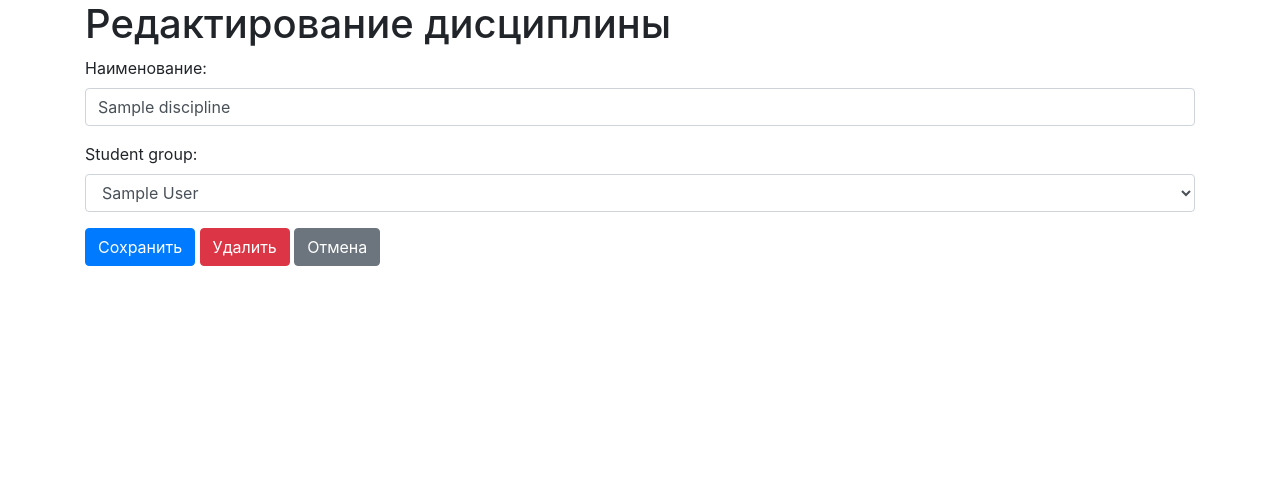
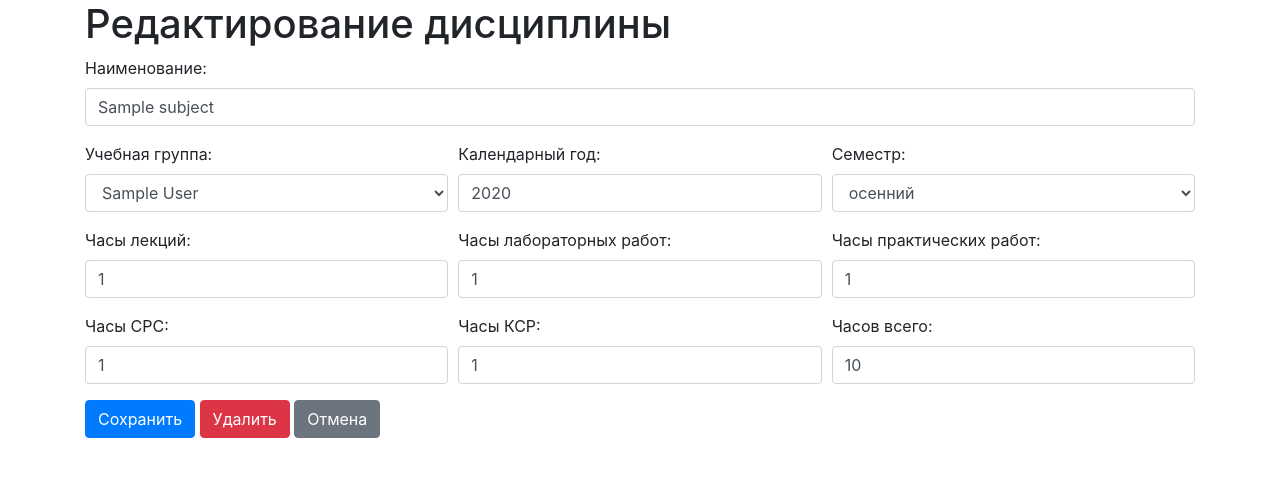
Before and after one commit to Agerdi/diss_project, a Django app: page /subject/update/1/ in a window 1280 px wide. Shown: the part 56-533 px from the top of the page. Run offline with Django 3.2, Linux system fonts and the light colour scheme; tables that the repository leaves empty hold one stand-in row (values such as "Sample post"); some libraries are stand-ins or nearby versions.

Commit message:
Редактирование дисциплины

```diff
--- a/diss/schedule_editor/admin.py
+++ b/diss/schedule_editor/admin.py
@@ -2,7 +2,7 @@ from django.contrib import admin
 
 from schedule_editor import models
 
-admin.site.register(models.Discipline)
+admin.site.register(models.Subject)
 admin.site.register(models.StudentGroup)
 admin.site.register(models.Student)
 admin.site.register(models.Room)
--- a/diss/schedule_editor/forms.py
+++ b/diss/schedule_editor/forms.py
@@ -6,8 +6,12 @@ from schedule_editor import models
 class SubjectForm(forms.ModelForm):
     """ Форма редактирования задачи """
     class Meta:
-        exclude = ['author', 'last_modified']
-        model = models.Discipline
+        fields = [
+            'name', 'student_group', 'year', 'semester',
+            'lecture_hours', 'lab_work_hours', 'practice_hours',
+            'student_work_hours', 'control_hours', 'total_hours'
+        ]
+        model = models.Subject
 
 
 class TeacherForm(forms.ModelForm):
--- a/diss/schedule_editor/models.py
+++ b/diss/schedule_editor/models.py
@@ -1,9 +1,25 @@
 from django.db import models
 
+AUTUMN = 'AUT'
+SPRING = 'SPR'
 
-class Discipline(models.Model):
+SEMESTER = (
+    (AUTUMN, 'осенний'),
+    (SPRING, 'весенний')
+)
+
+
+class Subject(models.Model):
     name = models.CharField('наименование', max_length=100)
-    student_group = models.ForeignKey('StudentGroup', on_delete=models.CASCADE)
+    student_group = models.ForeignKey('StudentGroup', on_delete=models.CASCADE, verbose_name='учебная группа')
+    year = models.IntegerField('календарный год')
+    semester = models.CharField('семестр', max_length=3, choices=SEMESTER)
+    lecture_hours = models.IntegerField('часы лекций', blank=True, default=0)
+    lab_work_hours = models.IntegerField('часы лабораторных работ', blank=True, default=0)
+    practice_hours = models.IntegerField('часы практических работ', blank=True, default=0)
+    student_work_hours = models.IntegerField('часы СРС', blank=True, default=0)
+    control_hours = models.IntegerField('часы КСР', blank=True, default=0)
+    total_hours = models.IntegerField('часов всего', blank=True, default=0)
 
     class Meta:
         verbose_name = 'дисциплина'
@@ -30,7 +46,7 @@ class StudentGroup(models.Model):
 class Student(models.Model):
     fullname = models.CharField('полное имя', max_length=50)
     student_group = models.ForeignKey('StudentGroup', on_delete=models.CASCADE)
-    disciplines = models.ManyToManyField('Discipline', verbose_name='дисциплины')
+    disciplines = models.ManyToManyField('Subject', verbose_name='дисциплины')
 
     class Meta:
         verbose_name = 'студент'
@@ -69,7 +85,7 @@ class Teacher(models.Model):
 
 class Event(models.Model):
     """ События """
-    discipline = models.ForeignKey('Discipline', on_delete=models.CASCADE, blank=True, null=True,
+    discipline = models.ForeignKey('Subject', on_delete=models.CASCADE, blank=True, null=True,
                                    verbose_name='дисциплина')
     room = models.ForeignKey('Room', on_delete=models.CASCADE, verbose_name='аудитория')
     teacher = models.ForeignKey('Teacher', on_delete=models.CASCADE, blank=True, null=True,
@@ -86,14 +102,6 @@ class Event(models.Model):
 
 class Semester(models.Model):
     """ График учебного процесса """
-    AUTUMN = 'AUT'
-    SPRING = 'SPR'
-
-    SEMESTER = (
-        (AUTUMN, 'осенний'),
-        (SPRING, 'весенний')
-    )
-
     student_group = models.ForeignKey('StudentGroup', on_delete=models.DO_NOTHING, verbose_name='учебная группа')
     year = models.IntegerField('календарный год')
     semester = models.CharField('семестр', max_length=3, choices=SEMESTER)
@@ -107,7 +115,7 @@ class Semester(models.Model):
         verbose_name_plural = 'график учебного процесса'
 
     def __str__(self):
-        if self.semester == Semester.AUTUMN:
+        if self.semester == AUTUMN:
             begin = self.year
             end = self.year + 1
         else:
--- a/diss/schedule_editor/templates/schedule_editor/subject_form.html
+++ b/diss/schedule_editor/templates/schedule_editor/subject_form.html
@@ -13,15 +13,93 @@
                     {% endif %}
                 <form method="post">
                     {% csrf_token %}
-                    {% for field in form %}
-                        <div class="form-group{% if field.errors %} has-error{% endif %}">
-                            {{ field.label_tag }}
-                            {{ field }}
-                            {% for error in field.errors %}
+
+                    <div class="form-group{% if form.name.errors %} has-error{% endif %}">
+                        {{ form.name.label_tag }}
+                        {{ form.name }}
+                        {% for error in form.name.errors %}
+                            {{ error }}
+                        {% endfor %}
+                    </div>
+
+                    <div class="form-row">
+                        <div class="form-group col{% if form.student_group.errors %} has-error{% endif %}">
+                            {{ form.student_group.label_tag }}
+                            {{ form.student_group }}
+                            {% for error in form.student_group.errors %}
                                 {{ error }}
                             {% endfor %}
                         </div>
-                    {% endfor %}
+
+                        <div class="form-group col{% if form.year.errors %} has-error{% endif %}">
+                            {{ form.year.label_tag }}
+                            {{ form.year }}
+                            {% for error in form.year.errors %}
+                                {{ error }}
+                            {% endfor %}
+                        </div>
+
+                        <div class="form-group col{% if form.semester.errors %} has-error{% endif %}">
+                            {{ form.semester.label_tag }}
+                            {{ form.semester }}
+                            {% for error in form.semester.errors %}
+                                {{ error }}
+                            {% endfor %}
+                        </div>
+                    </div>
+
+                    <div class="form-row">
+                        <div class="form-group col{% if form.lecture_hours.errors %} has-error{% endif %}">
+                            {{ form.lecture_hours.label_tag }}
+                            {{ form.lecture_hours }}
+                            {% for error in form.lecture_hours.errors %}
+                                {{ error }}
+                            {% endfor %}
+                        </div>
+
+                        <div class="form-group col{% if form.lab_work_hours.errors %} has-error{% endif %}">
+                            {{ form.lab_work_hours.label_tag }}
+                            {{ form.lab_work_hours }}
+                            {% for error in form.lab_work_hours.errors %}
+                                {{ error }}
+                            {% endfor %}
+                        </div>
+
+                        <div class="form-group col{% if form.practice_hours.errors %} has-error{% endif %}">
+                            {{ form.practice_hours.label_tag }}
+                            {{ form.practice_hours }}
+                            {% for error in form.practice_hours.errors %}
+                                {{ error }}
+                            {% endfor %}
+                        </div>
+                    </div>
+
+                    <div class="form-row">
+                        <div class="form-group col{% if form.student_work_hours.errors %} has-error{% endif %}">
+                            {{ form.student_work_hours.label_tag }}
+                            {{ form.student_work_hours }}
+                            {% for error in form.student_work_hours.errors %}
+                                {{ error }}
+                            {% endfor %}
+                        </div>
+
+                        <div class="form-group col{% if form.control_hours.errors %} has-error{% endif %}">
+                            {{ form.control_hours.label_tag }}
+                            {{ form.control_hours }}
+                            {% for error in form.control_hours.errors %}
+                                {{ error }}
+                            {% endfor %}
+                        </div>
+
+                        <div class="form-group col{% if form.total_hours.errors %} has-error{% endif %}">
+                            {{ form.total_hours.label_tag }}
+                            {{ form.total_hours }}
+                            {% for error in form.total_hours.errors %}
+                                {{ error }}
+                            {% endfor %}
+                        </div>
+                    </div>
+
                     <input type="submit" class="btn btn-primary" value="Сохранить">
                         {% if form.instance.id %}
                             <button type="button" class="btn btn-danger" data-toggle="modal" data-target="#confirmRemove">
--- a/diss/schedule_editor/views.py
+++ b/diss/schedule_editor/views.py
@@ -13,16 +13,16 @@ def index(request):
 def subject_list_page(request):
     """ Страница списка дисциплин """
     if request.method == 'POST':
-        subject = get_object_or_404(models.Discipline, pk=request.POST.get('subject'))
+        subject = get_object_or_404(models.Subject, pk=request.POST.get('subject'))
         subject.delete()
     return render(request, "schedule_editor/subject_list.html", {
-        'subject_list': models.Discipline.objects.all()
+        'subject_list': models.Subject.objects.all()
     })
 
 
 def subject_update_page(request, subject_id=None):
     """ Страница создания / редактирования дисциплины """
-    subject = None if subject_id is None else get_object_or_404(models.Discipline, pk=subject_id)
+    subject = None if subject_id is None else get_object_or_404(models.Subject, pk=subject_id)
     if request.method == 'POST':
         form = forms.SubjectForm(request.POST, instance=subject)
         if form.is_valid():
```
Also changed, not shown: diss/requirements.md (+2 -0 lines), diss/schedule_editor/tests/test_semester.py (+3 -3 lines), diss/schedule_editor/tests/test_subject.py (added, +72 -0 lines).
